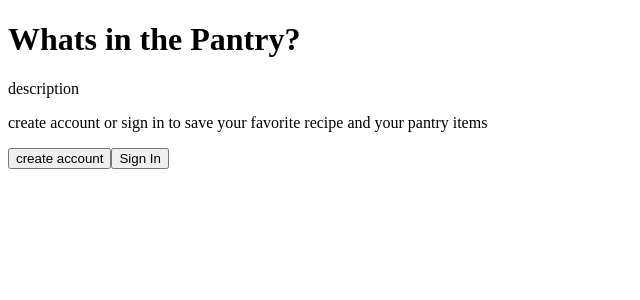
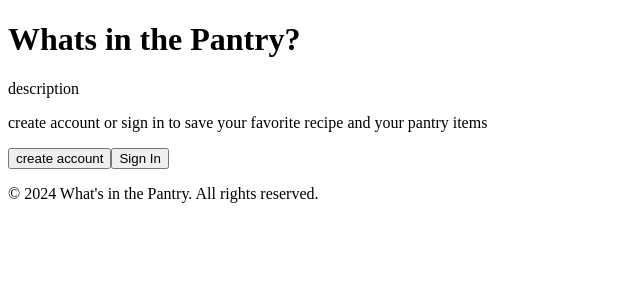
Before and after one commit to NikkitaTorres/Recipe-Generator, a React (Create React App) app: page / in a window 1280 px wide. Shown: the top 300 px of the page, without its empty margins (0-640 px from the left). Built offline with nearby package versions, Linux system fonts and the light colour scheme.

Commit message:
pushing new files

```diff
--- /dev/null
+++ b/src/Components/Footer.js
@@ -0,0 +1,11 @@
+import React from 'react';
+
+function Footer() {
+  return (
+    <div>
+      <p>&copy; 2024 What's in the Pantry. All rights reserved.</p>
+    </div>
+  )
+}
+
+export default Footer;
--- a/src/Components/SignIn.js
+++ b/src/Components/SignIn.js
@@ -0,0 +1 @@
+import React from "react";
--- a/src/index.js
+++ b/src/index.js
@@ -2,6 +2,7 @@ import React from 'react';
 import ReactDOM from 'react-dom/client';
 import App from './App';
 import Home from './Components/Home';
+import Footer from './Components/Footer';
 
 
 
@@ -10,5 +11,6 @@ root.render(
   <React.StrictMode>
     <App />
     <Home />
+    <Footer />
   </React.StrictMode>
 );
```
Also changed, not shown: src/Components/Header.js (added).
